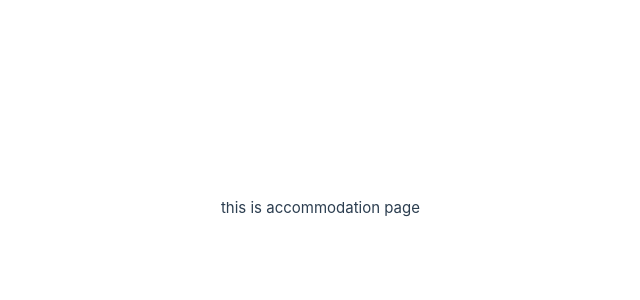
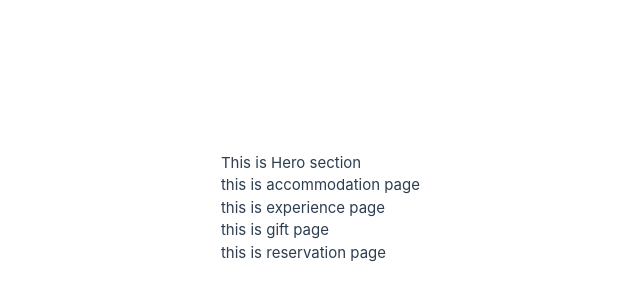
Before and after one commit to maderi21/viking-vista, a Vue app in the folder viking/: page / in a window 1280 px wide. Shown: the part 192-492 px from the top of the page, without its empty margins (220-860 px from the left). Built offline with nearby package versions, Linux system fonts and the light colour scheme.

Commit message:
sections

```diff
--- a/viking/src/App.vue
+++ b/viking/src/App.vue
@@ -1,16 +1,9 @@
 <script setup>
-import NavBar from "./components/NavBar.vue";
-import Accommodation from "./views/Accommodation.vue";
+import HomeView from "./views/HomeView.vue";
 </script>
 
 <template>
-  <header>
-    <div>
-      <nav></nav>
-    </div>
-  </header>
-  <NavBar />
-  <Accommodation />
+  <HomeView />
 </template>
 
 <style></style>
--- /dev/null
+++ b/viking/src/components/Hero.vue
@@ -0,0 +1,6 @@
+<template>
+  <div>This is Hero section</div>
+</template>
+<script>
+export default {};
+</script>
--- a/viking/src/views/HomeView.vue
+++ b/viking/src/views/HomeView.vue
@@ -1,7 +1,29 @@
 <script setup>
 import NavBar from "@/components/NavBar.vue";
+import Accommodation from "./Accommodation.vue";
+import Hero from "../components/Hero.vue";
+import Experience from "./Experience.vue";
+import Gift from "./Gift.vue";
+import Reservations from "./Reservations.vue";
 </script>
 
 <template>
-  <main><NavBar /></main>
+  <main>
+    <NavBar />
+    <section>
+      <Hero />
+    </section>
+    <section>
+      <Accommodation />
+    </section>
+    <section>
+      <Experience />
+    </section>
+    <section>
+      <Gift />
+    </section>
+    <section>
+      <Reservations />
+    </section>
+  </main>
 </template>
```
